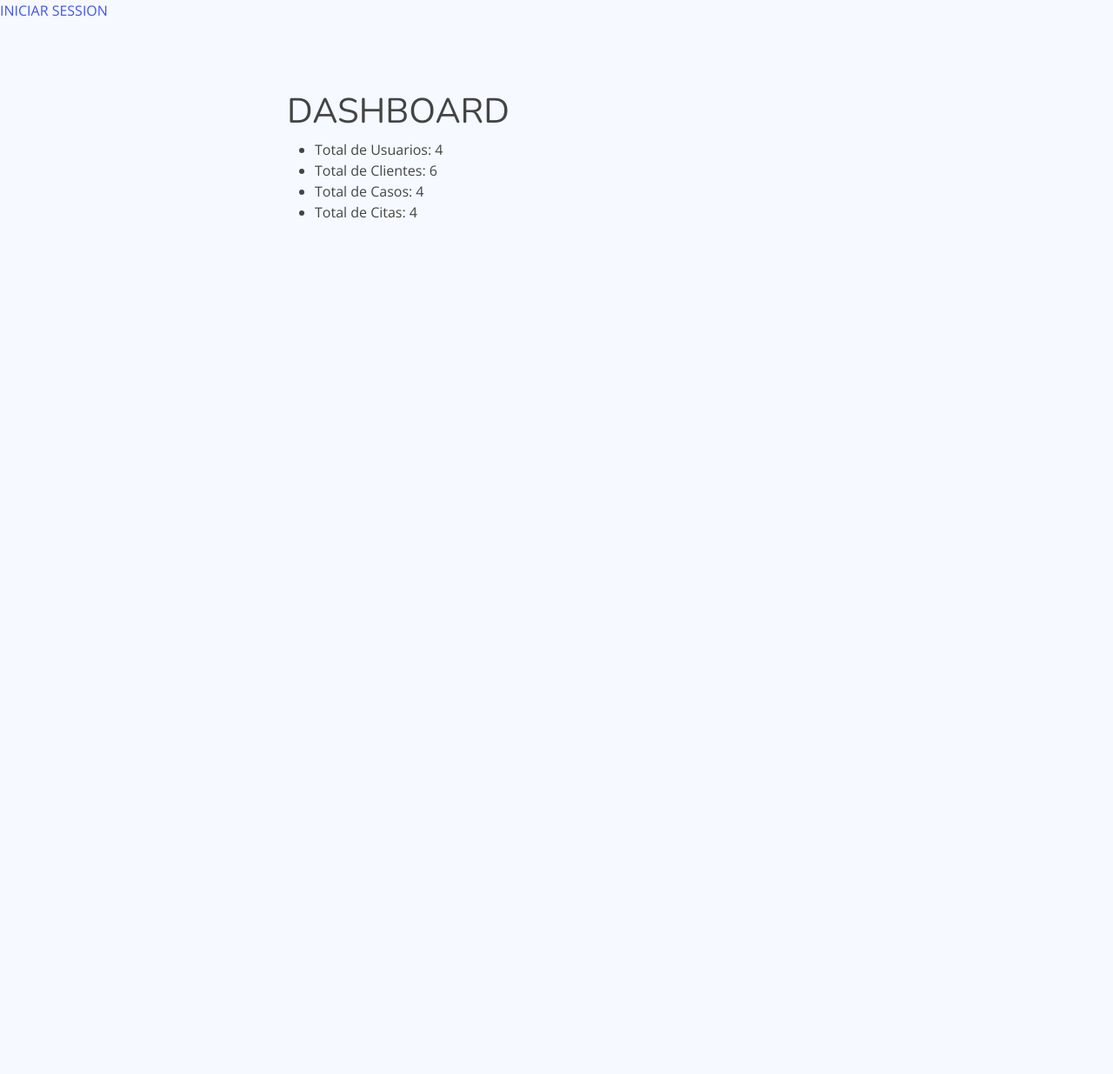
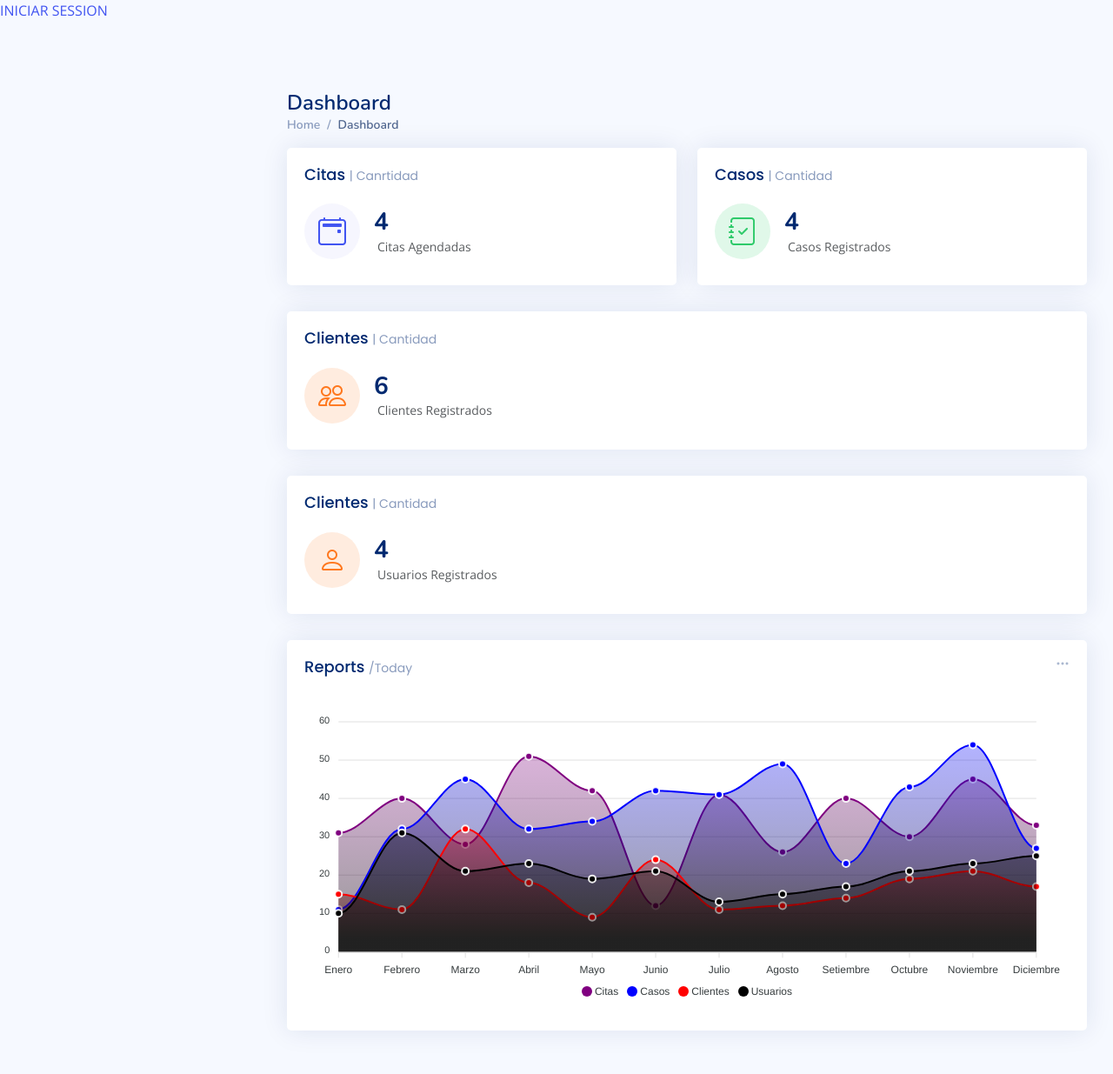
Before and after one commit to GiovannyGil/Abogados, a Django app: page /dash in a window 1280 px wide. Shown: the whole page at 87% size. Before the commit the page ends 251 px from the top, so only its background shows below. Run offline with Django 4.2, Linux system fonts and the light colour scheme; data comes from the database, SQL or seed files in the repository; both versions use the stored data as it was after the commit; some libraries are stand-ins or nearby versions.

Commit message:
Dashboard y todo culminado

```diff
--- a/dash/templates/dash/dash.html
+++ b/dash/templates/dash/dash.html
@@ -3,20 +3,200 @@
 {% block title %}Dashboard{% endblock %}
 
 {% block content %}
-<h1 class="mb-2 block font-sans text-4xl font-semibold leading-[1.3] tracking-normal text-blue-gray-900 antialiased">DASHBOARD</h1>
+<div class="pagetitle">
+  <h1>Dashboard</h1>
+  <nav>
+    <ol class="breadcrumb">
+      <li class="breadcrumb-item"><a href="#">Home</a></li>
+      <li class="breadcrumb-item active">Dashboard</li>
+    </ol>
+  </nav>
+</div><!-- End Page Title -->
 
-  <div class="mx-auto max-w-screen-md py-12">
+<section class="section dashboard">
+  <div class="row">
 
-    <!-- llamar la funcion de dashboard con las consultas y mostrarlas con ApexChart -->
-    <div id="chart">
-      <ul>
-        <li>Total de Usuarios: {{ usuarios }}</li>
-        <li>Total de Clientes: {{ clientes }}</li>
-        <li>Total de Casos: {{ casos }}</li>
-        <li>Total de Citas: {{citas}}</li>
-      </ul>
-    </div>
+    <!-- Left side columns -->
+    <div class="col-lg-12">
+      <div class="row">
 
+        <!-- Citas Card -->
+        <div class="col-xxl-3 col-md-6">
+          <div class="card info-card sales-card">
+
+            <div class="card-body">
+              <h5 class="card-title">Citas <span>| Canrtidad</span></h5>
+
+              <div class="d-flex align-items-center">
+                <div class="card-icon rounded-circle d-flex align-items-center justify-content-center">
+                  <i class="bi bi-calendar2-event"></i>
+                </div>
+                <div class="ps-3">
+                  <h6>{{citas}}</h6><span class="text-muted small pt-2 ps-1">Citas Agendadas</span>
+
+                </div>
+              </div>
+            </div>
+
+          </div>
+        </div><!-- End Citas Card -->
+
+        <!-- Casos Card -->
+        <div class="col-xxl-3 col-md-6">
+          <div class="card info-card revenue-card">
+
+            <div class="card-body">
+              <h5 class="card-title">Casos <span>| Cantidad</span></h5>
+
+              <div class="d-flex align-items-center">
+                <div class="card-icon rounded-circle d-flex align-items-center justify-content-center">
+                  <i class="bi bi-journal-check"></i>
+                </div>
+                <div class="ps-3">
+                  <h6>{{casos}}</h6><span class="text-muted small pt-2 ps-1">Casos Registrados</span>
+
+                </div>
+              </div>
+            </div>
+
+          </div>
+        </div><!-- End Casos Card -->
+
+        <!-- Clientes Card -->
+        <div class="col-xxl-3 col-xl-12">
+
+          <div class="card info-card customers-card">
+
+            <div class="card-body">
+              <h5 class="card-title">Clientes <span>| Cantidad</span></h5>
+
+              <div class="d-flex align-items-center">
+                <div class="card-icon rounded-circle d-flex align-items-center justify-content-center">
+                  <i class="bi bi-people"></i>
+                </div>
+                <div class="ps-3">
+                  <h6>{{clientes}}</h6>
+                  <span class="text-muted small pt-2 ps-1">Clientes Registrados</span>
+
+                </div>
+              </div>
+
+            </div>
+          </div>
+
+        </div><!-- End Clientes Card -->
+
+        <!-- Users Card -->
+        <div class="col-xxl-3 col-xl-12">
+
+          <div class="card info-card customers-card">
+
+            <div class="card-body">
+              <h5 class="card-title">Clientes <span>| Cantidad</span></h5>
+
+              <div class="d-flex align-items-center">
+                <div class="card-icon rounded-circle d-flex align-items-center justify-content-center">
+                  <i class="bi bi-person"></i>
+                </div>
+                <div class="ps-3">
+                  <h6>{{usuarios}}</h6>
+                  <span class="text-muted small pt-2 ps-1">Usuarios Registrados</span>
+
+                </div>
+              </div>
+
+            </div>
+          </div>
+
+        </div><!-- End Users Card -->
+
+
+        <!-- Reports -->
+        <div class="col-12">
+          <div class="card">
+
+            <div class="filter">
+              <a class="icon" href="#" data-bs-toggle="dropdown"><i class="bi bi-three-dots"></i></a>
+              <ul class="dropdown-menu dropdown-menu-end dropdown-menu-arrow">
+                <li class="dropdown-header text-start">
+                  <h6>Filter</h6>
+                </li>
+
+                <li><a class="dropdown-item" href="#">Today</a></li>
+                <li><a class="dropdown-item" href="#">This Month</a></li>
+                <li><a class="dropdown-item" href="#">This Year</a></li>
+              </ul>
+            </div>
+
+            <div class="card-body">
+              <h5 class="card-title">Reports <span>/Today</span></h5>
+
+              <!-- Line Chart -->
+              <div id="reportsChart"></div>
+
+              <script>
+                document.addEventListener("DOMContentLoaded", () => {
+                  new ApexCharts(document.querySelector("#reportsChart"), {
+                    series: [{
+                      name: 'Citas',
+                      data: [31, 40, 28, 51, 42, 12, 41, 26, 40, 30, 45, 33],
+                    }, {
+                      name: 'Casos',
+                      data: [11, 32, 45, 32, 34, 42, 41, 49, 23, 43, 54, 27]
+                    }, {
+                      name: 'Clientes',
+                      data: [15, 11, 32, 18, 9, 24, 11, 12, 14, 19, 21, 17]
+                    },
+                    {
+                      name: 'Usuarios',
+                      data: [10, 31, 21, 23, 19, 21, 13, 15, 17, 21, 23, 25]
+                    }
+                    ],
+                    chart: {
+                      height: 350,
+                      type: 'area',
+                      toolbar: {
+                        show: false
+                      },
+                    },
+                    markers: {
+                      size: 4
+                    },
+                    colors: ['purple', 'blue', 'red', 'black'],
+                    fill: {
+                      type: "gradient",
+                      gradient: {
+                        shadeIntensity: 1,
+                        opacityFrom: 0.3,
+                        opacityTo: 0.4,
+                        stops: [0, 90, 100]
+                      }
+                    },
+                    dataLabels: {
+                      enabled: false
+                    },
+                    stroke: {
+                      curve: 'smooth',
+                      width: 2
+                    },
+                    labels: ['Enero', 'Febrero', 'Marzo', 'Abril', 'Mayo', 'Junio', 'Julio', 'Agosto', 'Setiembre', 'Octubre', 'Noviembre', 'Diciembre'],
+                    tooltip: {
+                      x: {
+                        format: 'dd/MM/yy HH:mm'
+                      },
+                    }
+                  }).render();
+                });
+              </script>
+              <!-- End Line Chart -->
+
+            </div>
+
+          </div>
+        </div><!-- End Reports -->
+
+      </div>
+    </div><!-- End Left side columns -->
   </div>
-
+</section>
 {% endblock %}
```
Also changed, not shown: db.sqlite3.
